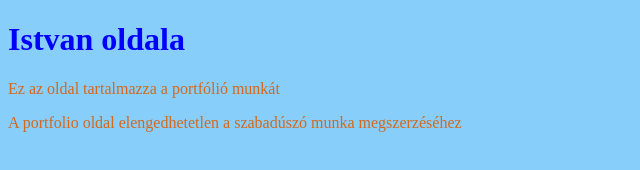
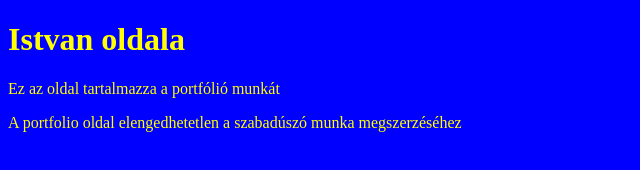
Before and after one commit to istvannagy1991/portfolio-oldal, a plain HTML site: page index.html in a window 1280 px wide. Shown: the whole page, without its empty margins (0-640 px from the left). Drawn offline with Linux system fonts and the light colour scheme.

Commit message:
Ez csak proba a gitk-n

```diff
--- a/styles/styles.css
+++ b/styles/styles.css
@@ -1,11 +1,11 @@
 html{
-    background-color: lightskyblue;
+    background-color: blue;
 }
 
 h1{
-    color:blue;
+    color: yellow;
 }
 
 p{
-    color:chocolate;
+    color:yellow;
 }
```
